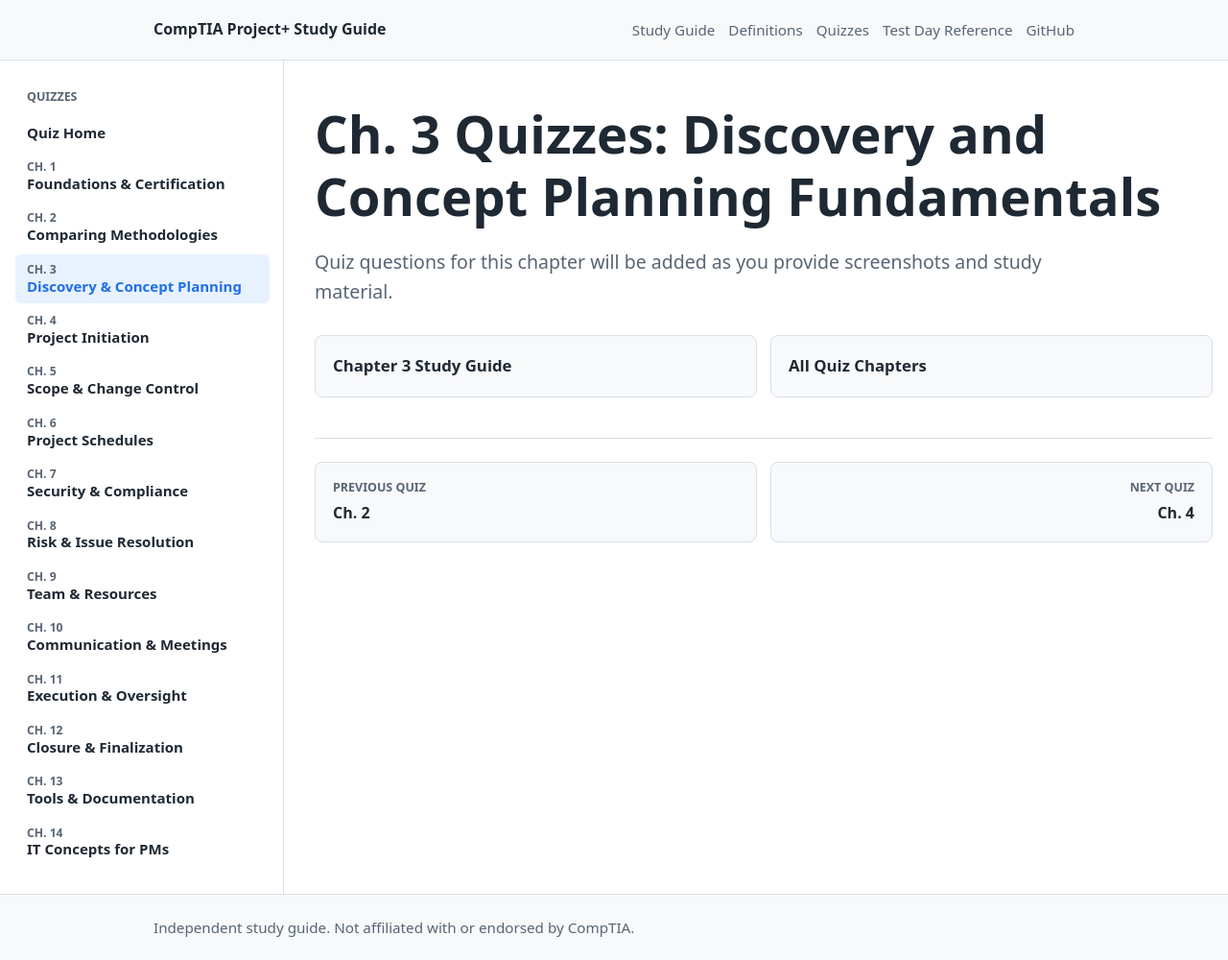
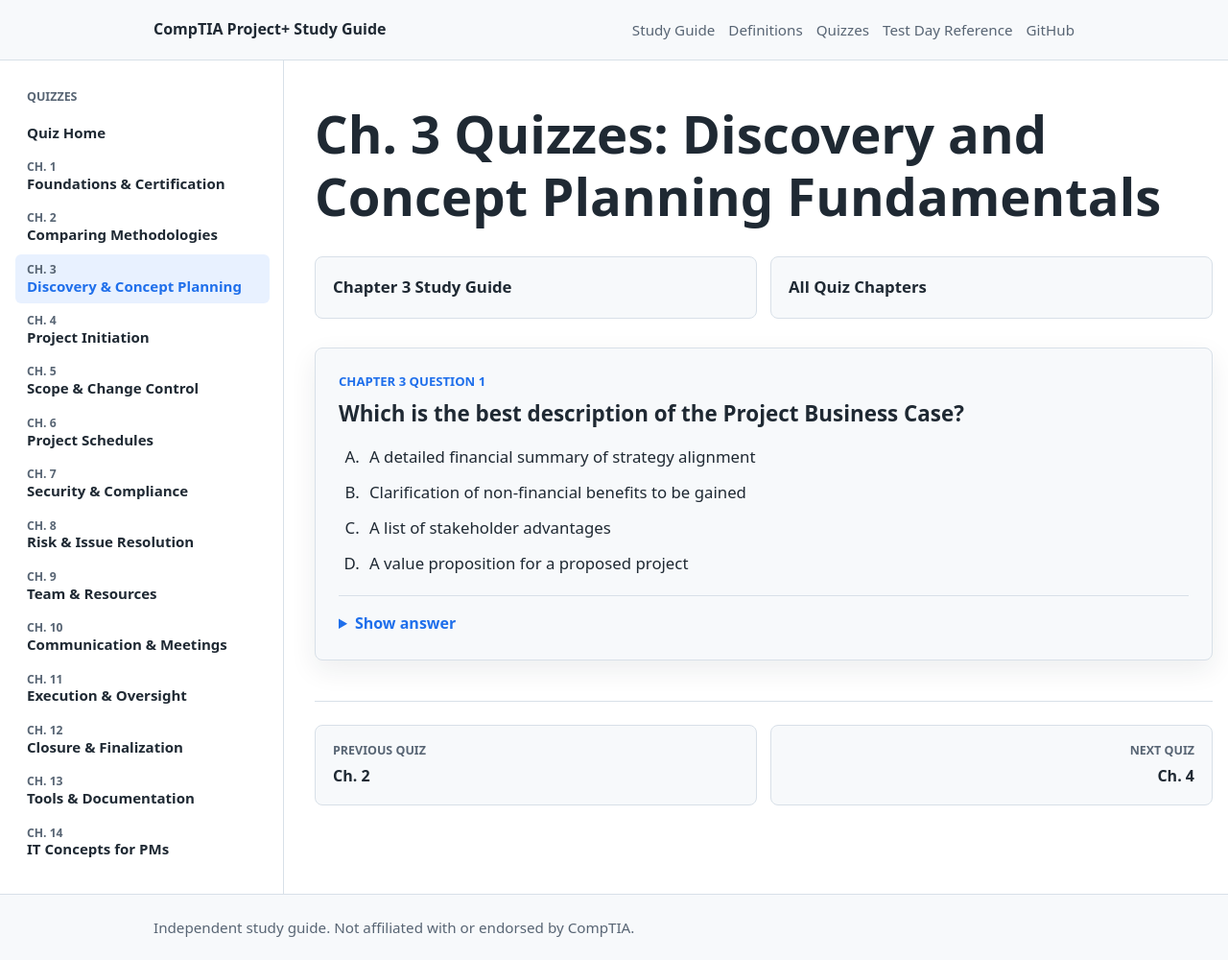
Before and after one commit to teganburns/project-plus-study-guide, a Jekyll site: the page built from quizzes/chapter-03.md, in a window 1280 px wide and 1000 px high. Shown: the whole window at 96% size. Built offline with Jekyll 4.4.1, drawn with Linux system fonts in a browser that asks for light colours.

Commit message:
Add chapter 3 business case quiz

```diff
--- a/quizzes/chapter-03.md
+++ b/quizzes/chapter-03.md
@@ -6,9 +6,26 @@ permalink: /quizzes/chapter-03/
 
 # Ch. 3 Quizzes: Discovery and Concept Planning Fundamentals
 
-<p class="lede">Quiz questions for this chapter will be added as you provide screenshots and study material.</p>
-
 <ul class="quick-links">
   <li><a href="{{ '/study-guide/chapter-03/' | relative_url }}">Chapter 3 Study Guide</a></li>
   <li><a href="{{ '/quizzes/' | relative_url }}">All Quiz Chapters</a></li>
 </ul>
+
+<section class="quiz-list" aria-label="Chapter 3 Discovery and Concept Planning practice questions">
+  <article class="quiz-card">
+    <p class="quiz-meta">Chapter 3 Question 1</p>
+    <h2>Which is the best description of the Project Business Case?</h2>
+
+    <ol class="quiz-options" type="A">
+      <li>A detailed financial summary of strategy alignment</li>
+      <li>Clarification of non-financial benefits to be gained</li>
+      <li>A list of stakeholder advantages</li>
+      <li>A value proposition for a proposed project</li>
+    </ol>
+
+    <details class="quiz-answer">
+      <summary>Show answer</summary>
+      <p><strong>Answer: D.</strong> The Project Business Case is a value proposition for a proposed project and may include financial and non-financial benefits.</p>
+    </details>
+  </article>
+</section>
```
